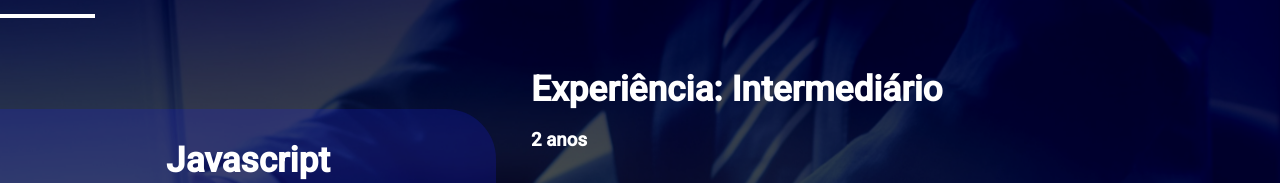
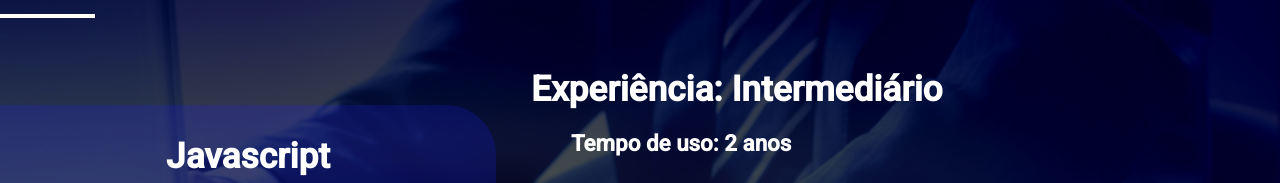
Before and after one commit to DouglasJansey/portf-oio, a Next.js app: page / in a window 1280 px wide. Shown: the part 1500-1683 px from the top of the page. Built offline with nearby package versions, Linux system fonts and the light colour scheme.

Commit message:
update: service/info and add experience time

```diff
--- a/services/info.ts
+++ b/services/info.ts
@@ -207,7 +207,7 @@ export const skills = [
   {
     name: "Jest",
     exp: "Básico",
-    time: "0.5 ano",
+    time: "0.5 anos",
     description:`Jest é um framework de teste unitário de código aberto
     em JavaScript criado pelo Facebook, baseado framework Jasmine.
     Seu diferencial para o concorrente Jasmine seria
--- a/src/components/skills/resumeSkills/index.tsx
+++ b/src/components/skills/resumeSkills/index.tsx
@@ -135,7 +135,7 @@ export default function Skills() {
           <h1 className={style.Title}>
             Experiência: {exp}
           </h1>
-          <h3>{time}</h3>
+          <h3 className={style.text}>Tempo de uso: {time}</h3>
           <p className={style.text}>{description} </p>
           <div className={style.containerButton}>
             <button className={style.button}
```
